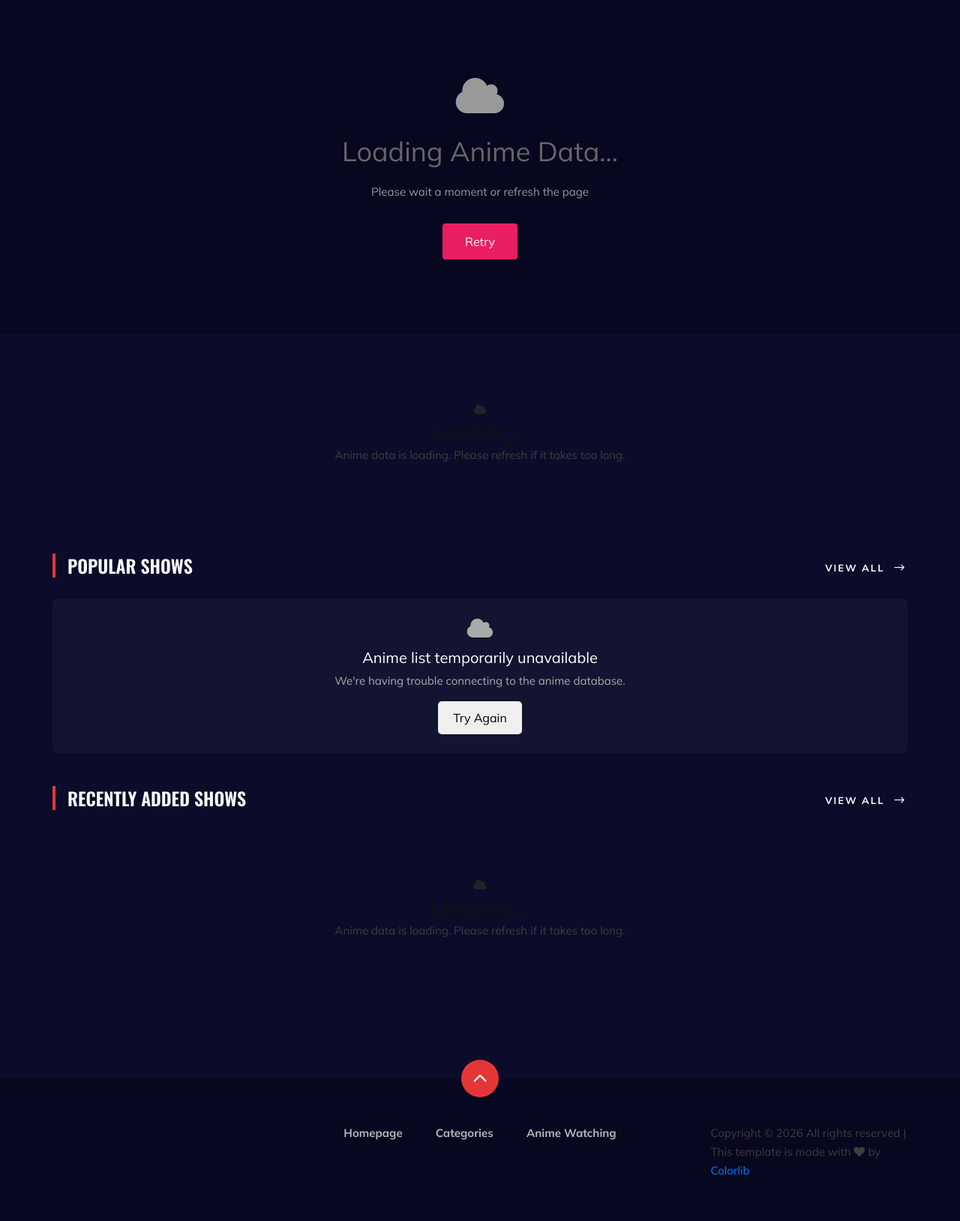
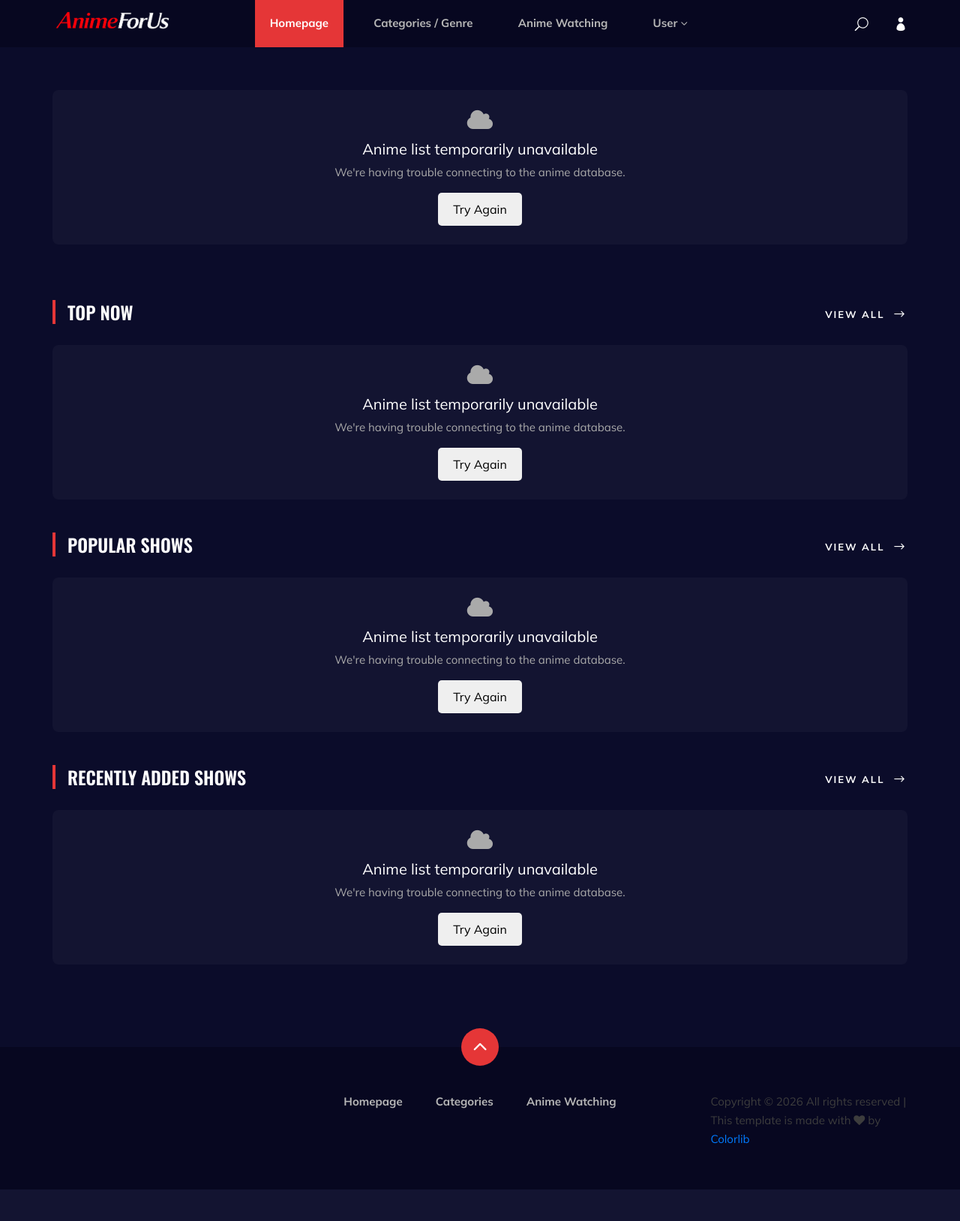
Before and after one commit to vaishali2005/AnimeForUs, a Flask app: page / in a window 1280 px wide. Shown: the whole page at 75% size. After the commit the page ends 1586 px from the top, so only its background shows below. Run offline with Flask 3, Linux system fonts and the light colour scheme; data that the repository does not hold is empty; some libraries are stand-ins or nearby versions.

Commit message:
reverse changes

```diff
--- a/fetch_data.py
+++ b/fetch_data.py
@@ -1,7 +1,6 @@
 import requests
 # from routes import AnimeData,db
 from urllib.parse import quote
-import time
 
 
 #WORKING
@@ -12,68 +11,27 @@
         )
 
 
-import requests
-import time
+def jikan_request(url, params=None):
+    try:
+        res = requests.get(
+            url,
+            params=params,
+            timeout=15
+        )
 
-def jikan_request(url, params=None):
-    """Improved version with retries and better headers"""
+        print("JIKAN URL:", res.url)
+        print("JIKAN STATUS:", res.status_code)
 
-    headers = {
-        'User-Agent': 'Mozilla/5.0 (Windows NT 10.0; Win64; x64) AppleWebKit/537.36 (KHTML, like Gecko) Chrome/120.0.0.0 Safari/537.36',
-        'Accept': 'application/json',
-        'Accept-Language': 'en-US,en;q=0.9',
-    }
+        if res.status_code != 200:
+            print("JIKAN ERROR:", res.text[:500])
+            return []
 
-    # Try 3 times with different endpoints
-    endpoints = [
-        url,  # Primary
-        url.replace('api.jikan.moe', 'api2.jikan.moe'),  # Backup 1
-        url.replace('api.jikan.moe', 'api3.jikan.moe'),  # Backup 2
-    ]
+        response = res.json()
+        return response.get("data") or []
 
-    for attempt, endpoint in enumerate(endpoints):
-        try:
-            print(f"[Attempt {attempt + 1}] Fetching: {endpoint}")
-
-            res = requests.get(
-                endpoint,
-                params=params,
-                timeout=10,  # Reduced timeout
-                headers=headers
-            )
-
-            if res.status_code == 200:
-                response = res.json()
-                data = response.get("data") or []
-                print(f"✅ Success! Got {len(data)} items")
-                return data
-
-            elif res.status_code == 429:  # Rate limited
-                print(f"⚠️ Rate limited. Waiting 2 seconds...")
-                time.sleep(2)
-                continue
-
-            elif res.status_code == 504:  # Bad Gateway
-                print(f"⚠️ 504 Error. Trying next endpoint...")
-                time.sleep(1)
-                continue
-
-            else:
-                print(f"❌ Error {res.status_code}: {res.text[:100]}")
-                continue
-
-        except requests.Timeout:
-            print(f"⏱️ Timeout on {endpoint}. Trying next...")
-            time.sleep(1)
-            continue
-
-        except requests.RequestException as e:
-            print(f"❌ Connection error: {e}")
-            continue
-
-    # If all endpoints fail, return empty list
-    print(f"❌ All endpoints failed for {url}")
-    return []
+    except requests.RequestException as e:
+        print("JIKAN CONNECTION ERROR:", e)
+        return []
 
 
 
--- a/routes.py
+++ b/routes.py
@@ -7,7 +7,6 @@
 import os
 from dotenv import load_dotenv
 # from fetch_data import anime_data
-
 from fetch_data import get_anime_by_genre,anime_data,popular_anime,top_anime,trending_anime,upcoming_anime,recent_anime,TV_series,movies,airing_anime,search_by_id,search_by_query
 
 # Load .env first
--- a/templates/index.html
+++ b/templates/index.html
@@ -34,10 +34,11 @@
             {% endfor %}
         </div>
         {% else %}
-    <div style="text-align: center; padding: 60px 20px;">
+    <div class="empty-anime">
         <i class="fa fa-cloud"></i>
-        <h3>Loading...</h3>
-        <p>Anime data is loading. Please refresh if it takes too long.</p>
+         <h3>Anime list temporarily unavailable</h3>
+    <p>We're having trouble connecting to the anime database.</p>
+        <button onclick="location.reload()">Try Again</button>
     </div>
 {% endif %}
     </div>
@@ -88,10 +89,11 @@
                         {% endfor %}
                     </div>
                     {% else %}
-    <div style="text-align: center; padding: 60px 20px;">
+   <div class="empty-anime">
         <i class="fa fa-cloud"></i>
-        <h3>Loading...</h3>
-        <p>Anime data is loading. Please refresh if it takes too long.</p>
+         <h3>Anime list temporarily unavailable</h3>
+    <p>We're having trouble connecting to the anime database.</p>
+        <button onclick="location.reload()">Try Again</button>
     </div>
 {% endif %}
                 </div>
@@ -181,10 +183,11 @@
                         <!-- </div> -->
                     </div>
                     {% else %}
-    <div style="text-align: center; padding: 60px 20px;">
+    <div class="empty-anime">
         <i class="fa fa-cloud"></i>
-        <h3>Loading...</h3>
-        <p>Anime data is loading. Please refresh if it takes too long.</p>
+         <h3>Anime list temporarily unavailable</h3>
+    <p>We're having trouble connecting to the anime database.</p>
+        <button onclick="location.reload()">Try Again</button>
     </div>
 {% endif %}
                 </div>
@@ -193,42 +196,4 @@
     </div>
 </section>
 <!-- Product Section End -->
- <script>
-// Check if data is empty and retry
-document.addEventListener('DOMContentLoaded', function() {
-    const heroSection = document.querySelector('.hero__items');
-    const productSection = document.querySelector('.product__item');
-
-    // If no anime content loaded, show retry button
-    if (!heroSection && !productSection) {
-        console.log('⚠️ No anime data loaded. Showing retry button...');
-
-        const retryHtml = `
-            <div style="text-align: center; padding: 100px 20px;">
-                <i class="fa fa-cloud" style="font-size: 60px; color: #999;"></i>
-                <h2 style="color: #666; margin: 20px 0;">Loading Anime Data...</h2>
-                <p style="color: #999; margin: 10px 0;">Please wait a moment or refresh the page</p>
-                <button onclick="location.reload()" style="
-                    margin-top: 20px;
-                    padding: 12px 30px;
-                    background: #e91e63;
-                    color: white;
-                    border: none;
-                    border-radius: 4px;
-                    font-size: 16px;
-                    cursor: pointer;
-                ">Retry</button>
-            </div>
-        `;
-
-        document.querySelector('.container').innerHTML = retryHtml;
-
-        // Auto-retry after 5 seconds
-        setTimeout(() => {
-            console.log('🔄 Auto-retrying...');
-            location.reload();
-        }, 5000);
-    }
-});
-</script>
 {% endblock %}
```
Also changed, not shown: cache_anime.py (deleted, +0 -32 lines).
